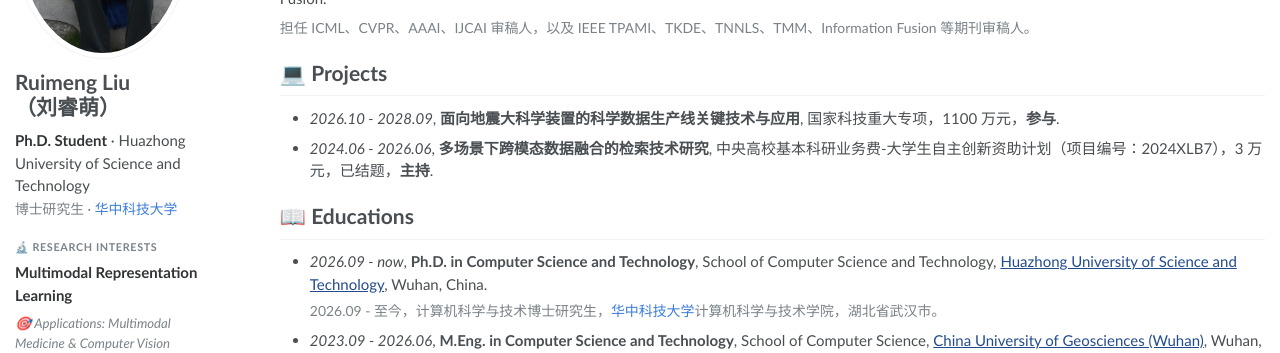
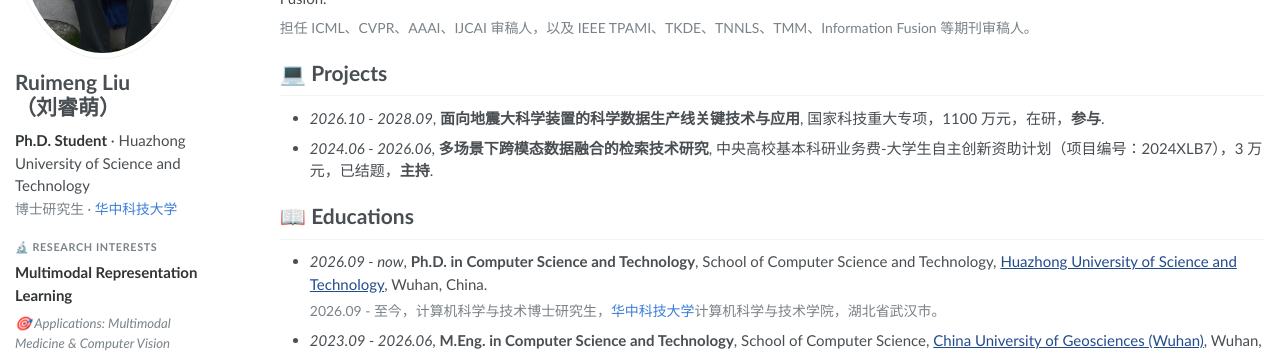
Before and after one commit to cleste-pome/cleste-pome.github.io, a Jekyll site: the page built from _pages/about.md, in a window 1280 px wide and 900 px high, scrolled down 978 px. Shown: the part 151-504 px from the top of the window. Built offline with Jekyll 4.4.1, drawn with Linux system fonts in a browser that asks for light colours; some web fonts are replaced.

Commit message:
Mark ongoing project as in progress

```diff
--- a/_pages/about.md
+++ b/_pages/about.md
@@ -114,7 +114,7 @@ Conference reviewer for ICML, CVPR, AAAI, and IJCAI. Journal reviewer for IEEE T
 
 # 💻 Projects
 
-- *2026.10 - 2028.09*, **面向地震大科学装置的科学数据生产线关键技术与应用**, 国家科技重大专项，1100 万元，**参与**.
+- *2026.10 - 2028.09*, **面向地震大科学装置的科学数据生产线关键技术与应用**, 国家科技重大专项，1100 万元，在研，**参与**.
 - *2024.06 - 2026.06*, **多场景下跨模态数据融合的检索技术研究**, 中央高校基本科研业务费-大学生自主创新资助计划（项目编号：2024XLB7），3 万元，已结题，**主持**.
 
 <!-- TODO(小萌老师): 还有别的项目就按上面格式加 -->
```
